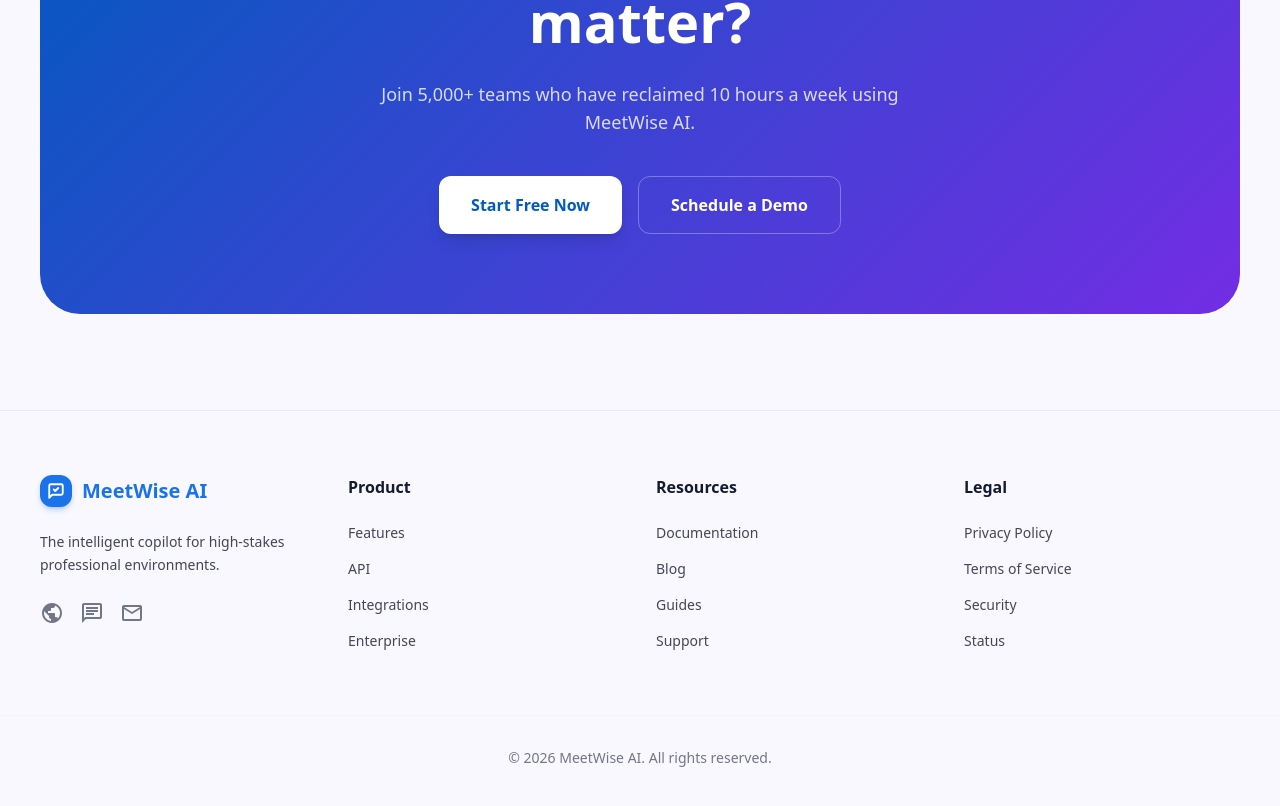
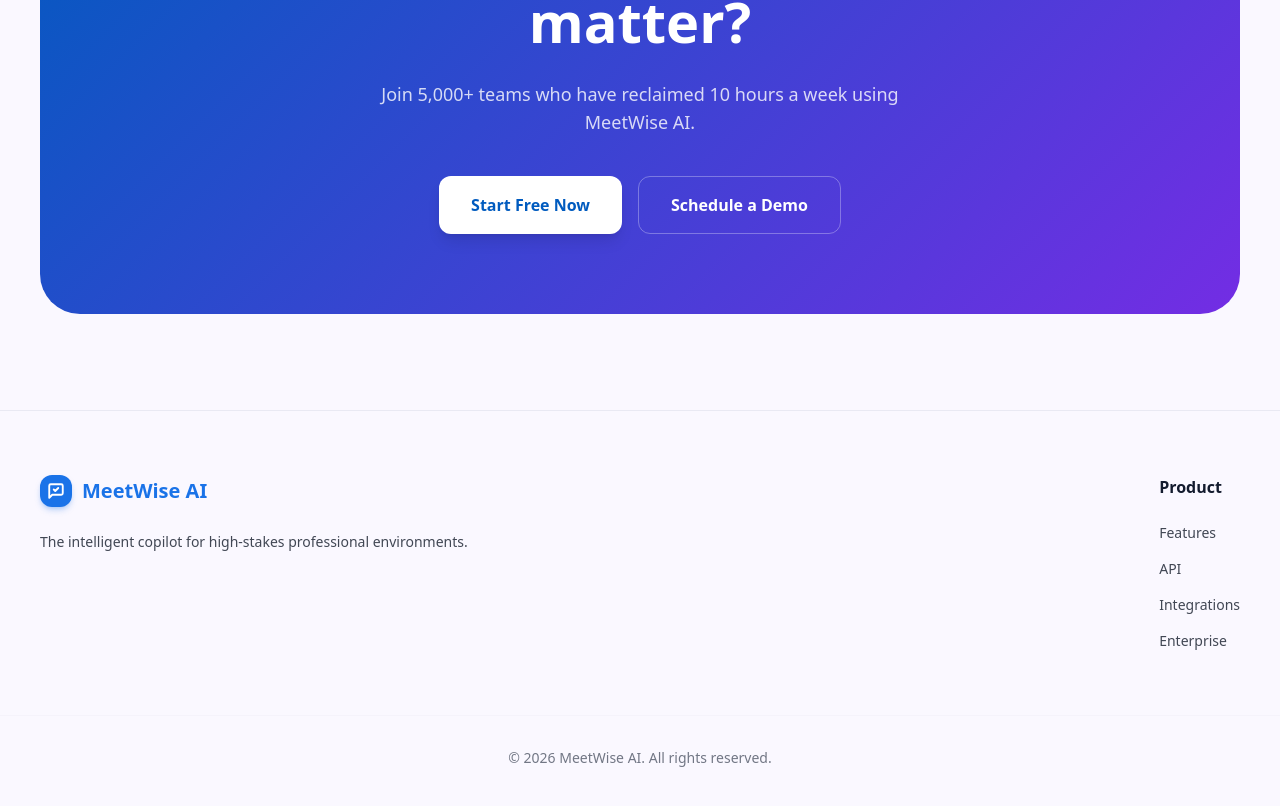
Before and after one commit to bikram73/MeetWise_AI, a React (Vite) app: page / in a window 1280 px wide. Shown: the part 6050-6856 px from the top of the page. Built offline with nearby package versions, Linux system fonts and the light colour scheme.

Commit message:
first commit

```diff
--- a/src/components/LandingPage.tsx
+++ b/src/components/LandingPage.tsx
@@ -528,8 +528,8 @@ export const LandingPage: React.FC<LandingPageProps> = ({ onOpenWorkspace }) =>
 
       {/* Footer */}
       <footer className="bg-[#faf8ff] py-16 border-t border-[#c1c6d6]/30">
-        <div className="max-w-[1280px] mx-auto px-4 md:px-10 grid grid-cols-1 md:grid-cols-4 gap-8">
-          <div className="col-span-1 md:col-span-1">
+        <div className="max-w-[1280px] mx-auto px-4 md:px-10 flex flex-col md:flex-row justify-between gap-8">
+          <div className="max-w-md">
             <div className="flex items-center gap-2.5 mb-6">
               <div className="w-8 h-8 rounded-xl bg-[#1a73e8] flex items-center justify-center text-white shadow-md shadow-[#1a73e8]/25">
                 <svg className="w-4.5 h-4.5" viewBox="0 0 24 24" fill="none" stroke="currentColor" strokeWidth="2.5" strokeLinecap="round" strokeLinejoin="round">
@@ -539,20 +539,9 @@ export const LandingPage: React.FC<LandingPageProps> = ({ onOpenWorkspace }) =>
               </div>
               <span className="text-xl font-bold text-[#1a73e8]">MeetWise AI</span>
             </div>
-            <p className="text-[#414754] text-sm mb-6 leading-relaxed">
+            <p className="text-[#414754] text-sm leading-relaxed">
               The intelligent copilot for high-stakes professional environments.
             </p>
-            <div className="flex gap-4">
-              <span className="material-symbols-outlined text-[#727785] cursor-pointer hover:text-[#005bbf] transition-colors">
-                public
-              </span>
-              <span className="material-symbols-outlined text-[#727785] cursor-pointer hover:text-[#005bbf] transition-colors">
-                chat
-              </span>
-              <span className="material-symbols-outlined text-[#727785] cursor-pointer hover:text-[#005bbf] transition-colors">
-                mail
-              </span>
-            </div>
           </div>
           <div>
             <h4 className="font-bold text-[#131b2e] mb-6">Product</h4>
@@ -563,24 +552,6 @@ export const LandingPage: React.FC<LandingPageProps> = ({ onOpenWorkspace }) =>
               <li className="hover:text-[#005bbf] cursor-pointer transition-colors">Enterprise</li>
             </ul>
           </div>
-          <div>
-            <h4 className="font-bold text-[#131b2e] mb-6">Resources</h4>
-            <ul className="space-y-4 text-[#414754] text-sm">
-              <li className="hover:text-[#005bbf] cursor-pointer transition-colors">Documentation</li>
-              <li className="hover:text-[#005bbf] cursor-pointer transition-colors">Blog</li>
-              <li className="hover:text-[#005bbf] cursor-pointer transition-colors">Guides</li>
-              <li className="hover:text-[#005bbf] cursor-pointer transition-colors">Support</li>
-            </ul>
-          </div>
-          <div>
-            <h4 className="font-bold text-[#131b2e] mb-6">Legal</h4>
-            <ul className="space-y-4 text-[#414754] text-sm">
-              <li className="hover:text-[#005bbf] cursor-pointer transition-colors">Privacy Policy</li>
-              <li className="hover:text-[#005bbf] cursor-pointer transition-colors">Terms of Service</li>
-              <li className="hover:text-[#005bbf] cursor-pointer transition-colors">Security</li>
-              <li className="hover:text-[#005bbf] cursor-pointer transition-colors">Status</li>
-            </ul>
-          </div>
         </div>
         <div className="max-w-[1280px] mx-auto px-4 md:px-10 mt-16 pt-8 border-t border-[#c1c6d6]/10 text-center text-[#727785] text-sm">
           © 2026 MeetWise AI. All rights reserved.
```
